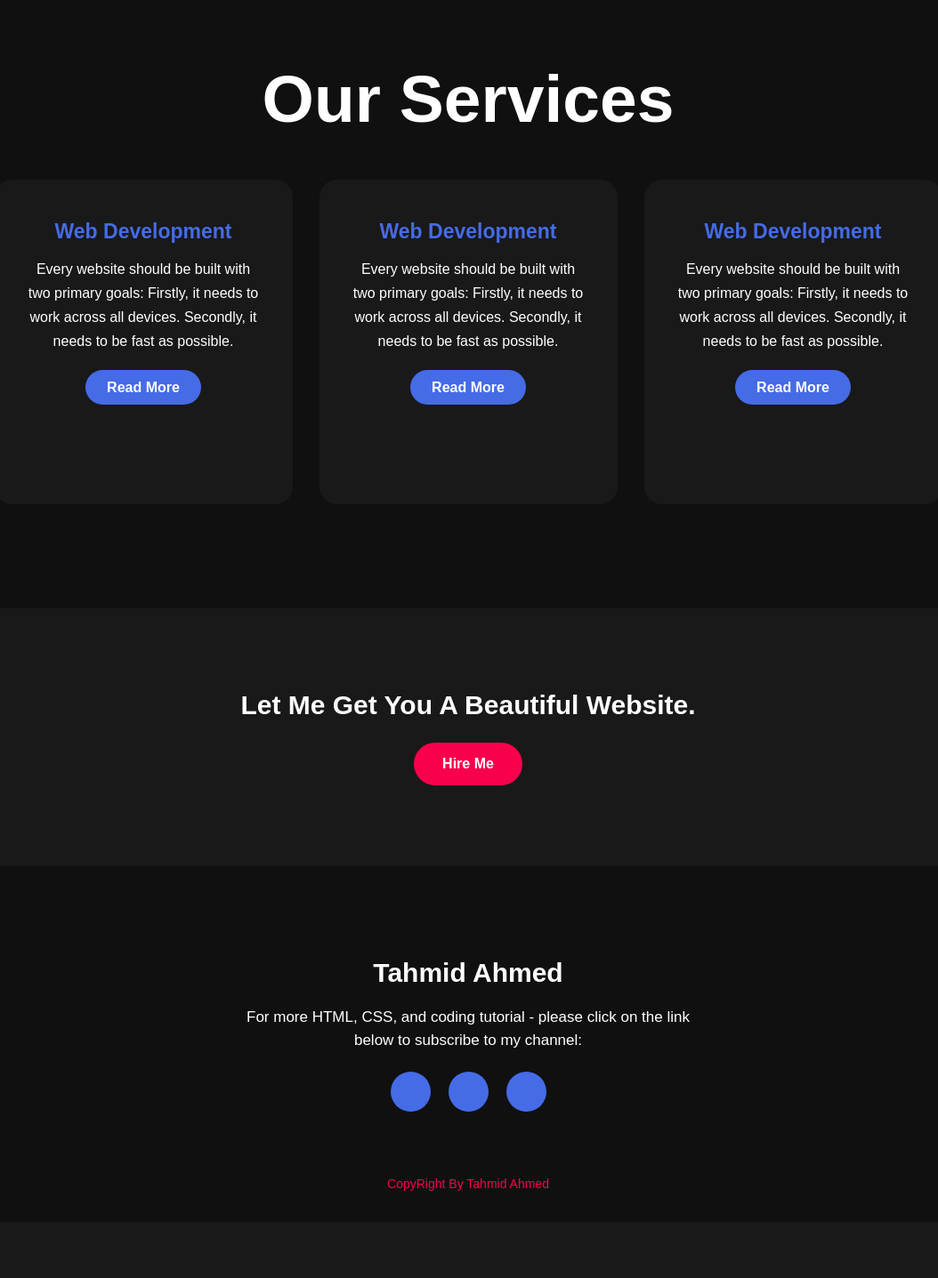
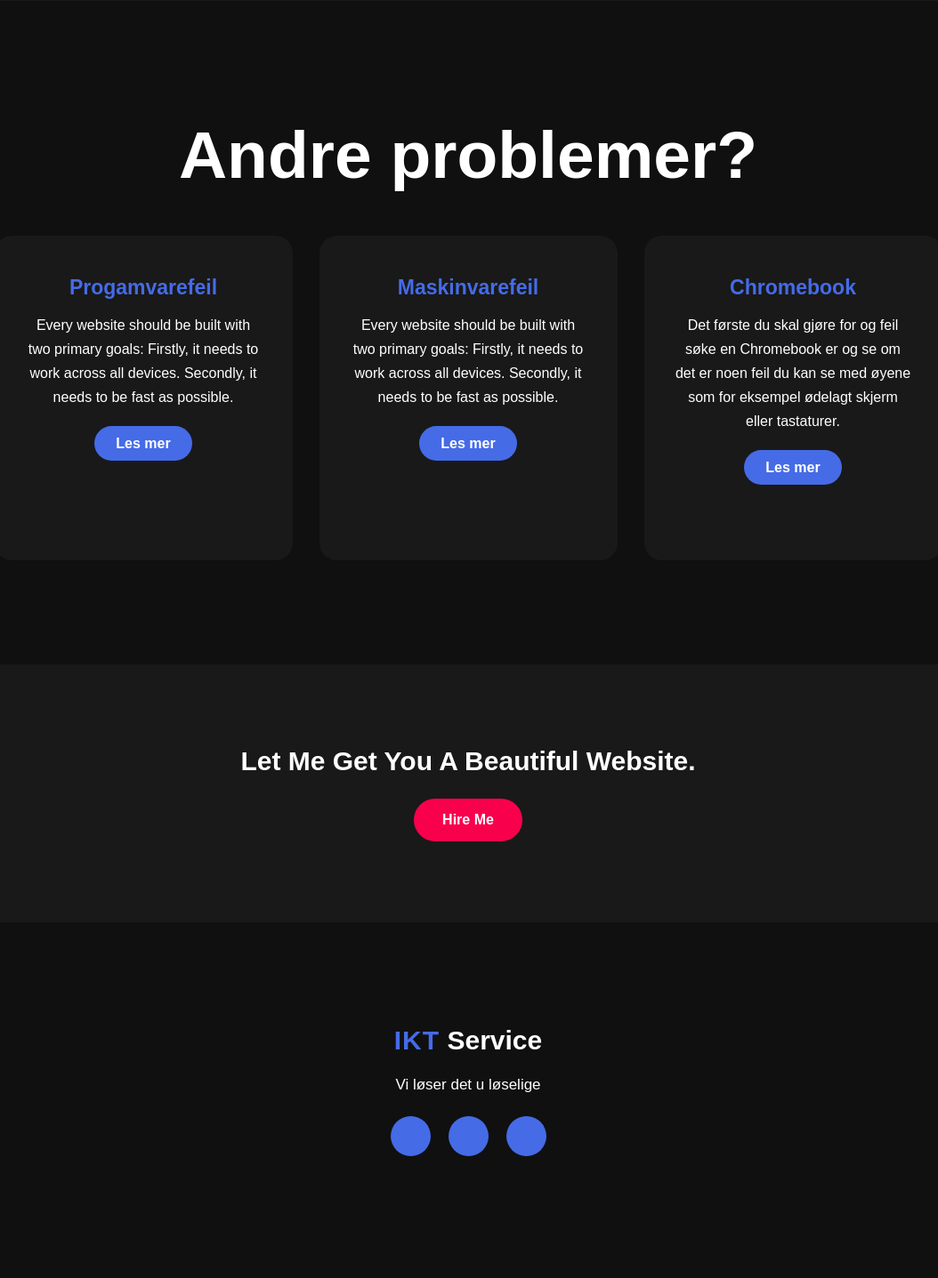
Before and after one commit to Tnobb/prosjektTVERFAGLIG, a Flask app: page /hurtigtaster in a window 1280 px wide. Shown: the part 1299-2736 px from the top of the page at 89% size, without its empty margins (114-1168 px from the left). Before the commit the page ends 2638 px from the top, so only its background shows below. Run offline with Flask 2, Linux system fonts and the light colour scheme.

Commit message:
mer endringer

```diff
--- a/app/static/css/stylesheet.css
+++ b/app/static/css/stylesheet.css
@@ -4,6 +4,15 @@
 	font-family: 'Josefin Sans', sans-serif;
 	box-sizing: border-box;
 }
+
+.bk-ansatte{
+	height: 100vh;
+	width: 100%;
+	background-image: url("/static/media/ansattebk.jpg");
+	background-size: cover;
+	background-position: center;
+}
+
 .bk-hurtigtaster{
 	height: 100vh;
 	width: 100%;
@@ -127,7 +136,7 @@ h4{
 
 .about{
 	width: 100%;
-	padding: 25px 0px;
+	padding: 50px 0px;
 	background-color: #191919;
 }
 
--- a/app/templates/chromebook.html
+++ b/app/templates/chromebook.html
@@ -88,7 +88,7 @@
 					<p>Every website should be built with two primary goals: Firstly, it needs to work across all devices. Secondly, it needs to be fast as possible.</p>
 
 					<p style="text-align: center;">
-						<a class="button" href="/programvare">Finn utav det</a>
+						<a class="button" href="/programvare">Les mer</a>
 					</p>
 				</div>
 			</div>
@@ -100,7 +100,7 @@
 					<p>Every website should be built with two primary goals: Firstly, it needs to work across all devices. Secondly, it needs to be fast as possible.</p>
 
 					<p style="text-align: center;">
-						<a class="button" href="/maskinvare">Finn utav det</a>
+						<a class="button" href="/maskinvare">Les mer</a>
 					</p>
 				</div>
 			</div>
@@ -112,7 +112,7 @@
 					<p>Every website should be built with two primary goals: Firstly, it needs to work across all devices. Secondly, it needs to be fast as possible.</p>
 
 					<p style="text-align: center;">
-						<a class="button" href="/hurtigtaster">Finn utav det</a>
+						<a class="button" href="/hurtigtaster">Les mer</a>
 					</p>
 				</div>
 			</div>
--- a/app/templates/hurtigtaster.html
+++ b/app/templates/hurtigtaster.html
@@ -34,7 +34,7 @@
 	<!----About section start---->
 	<section class="about">
 		<div class="main">
-			<img src="{{ url_for('static', filename='media/hurtigtaster.png') }}">
+			<img src="{{ url_for('static', filename='media/hurtigtaster.png') }}" width="auto" height="400">
 			<div class="about-text">
 				<h2>Hurtigtaster</h2>
 				<h5><span>Windows & Chromebook</span></h5>
@@ -47,45 +47,44 @@
 	<!-----service section start----------->
 	<div class="service">
 		<div class="title">
-			<h2>Our Services</h2>
+			<h2>Andre problemer?</h2>
 		</div>
 
 	<div class="box">
 		<div class="card">
 			<i class="fas fa-bars"></i>
-				<h5>Web Development</h5>
+			<h5>Progamvarefeil</h5>
 			<div class="pra">
 				<p>Every website should be built with two primary goals: Firstly, it needs to work across all devices. Secondly, it needs to be fast as possible.</p>
-
 					<p style="text-align: center;">
-						<a class="button" href="#">Read More</a>
+						<a class="button" href="/programvare">Les mer</a>
 					</p>
 			</div>
 		</div>
 
 		<div class="card">
 			<i class="far fa-user"></i>
-				<h5>Web Development</h5>
+			<h5>Maskinvarefeil</h5>
 			<div class="pra">
 				<p>Every website should be built with two primary goals: Firstly, it needs to work across all devices. Secondly, it needs to be fast as possible.</p>
-
 					<p style="text-align: center;">
-						<a class="button" href="#">Read More</a>
+						<a class="button" href="/maskinvare">Les mer</a>
 					</p>
 			</div>
 		</div>
 
 			<div class="card">
-				<i class="far fa-bell"></i>
-				<h5>Web Development</h5>
+				<i class="fas fa-bars"></i>
+				<h5>Chromebook</h5>
 				<div class="pra">
-					<p>Every website should be built with two primary goals: Firstly, it needs to work across all devices. Secondly, it needs to be fast as possible.</p>
+					<p>Det første du skal gjøre for og feil søke en Chromebook er og se om det er noen feil du kan se med øyene som for eksempel ødelagt skjerm eller tastaturer.</p>
 
 					<p style="text-align: center;">
-						<a class="button" href="#">Read More</a>
+						<a class="button" href="/chromebook">Les mer</a>
 					</p>
 				</div>
 			</div>
+
 		</div>
 	</div>
 
@@ -97,14 +96,13 @@
 
 	<!------footer start--------->
 	<footer>
-		<p>Tahmid Ahmed</p>
-		<p>For more HTML, CSS, and coding tutorial - please click on the link below to subscribe to my channel:</p>
+		<p><span>IKT</span> Service</p>
+		<p>Vi løser det u løselige</p>
 		<div class="social">
-			<a href="#"><i class="fab fa-facebook-f"></i></a>
-			<a href="#"><i class="fab fa-instagram"></i></a>
-			<a href="#"><i class="fab fa-dribbble"></i></a>
+			<a href="https://www.instagram.com/gert.tommy" target="_blank"><i class="fab fa-facebook-f"></i></a>
+			<a href="https://www.instagram.com/tobiasveire" target="_blank"><i class="fab fa-instagram"></i></a>
+			<a href="https://www.instagram.com/benjamin.h.andersen" target="_blank"><i class="fab fa-dribbble"></i></a>
 		</div>
-		<p class="end">CopyRight By Tahmid Ahmed</p>
 	</footer>
 </body>
 
```
Also changed, not shown: app/templates/ansatte.html (+7 -8 lines), app/templates/index.html (+11 -24 lines), app/templates/maskinvare.html (+5 -6 lines), app/templates/programvare.html (+5 -6 lines), app/static/media/ansattebk.jpg (added). Lines whose indentation alone changed are shown as unchanged.
